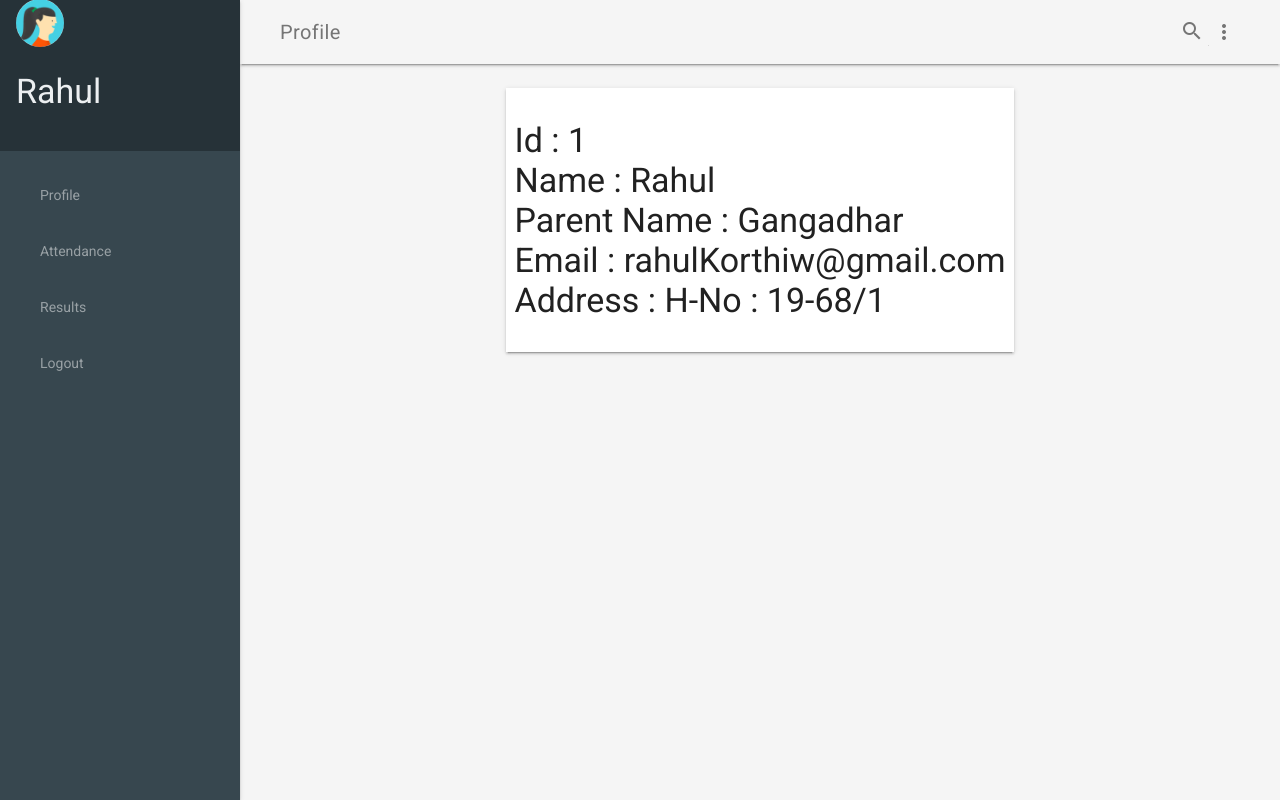
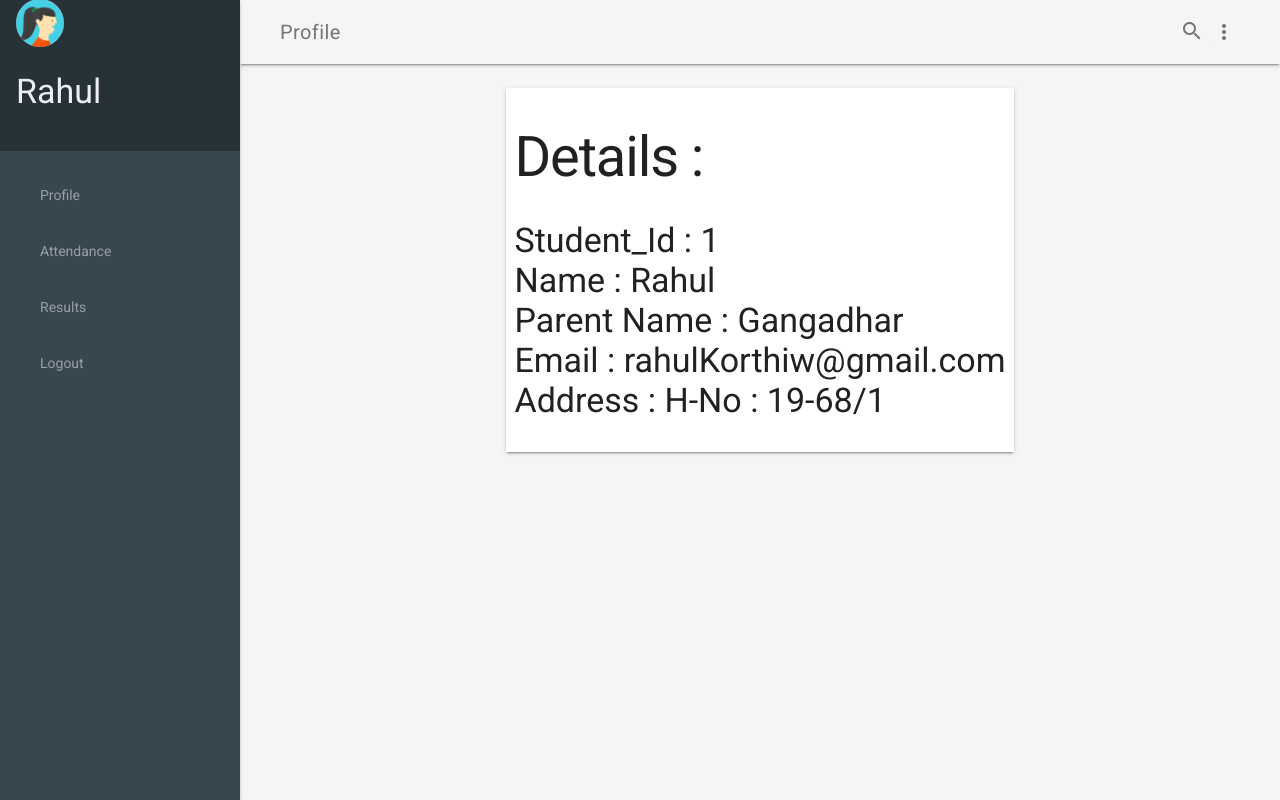
Before and after one commit to Korthiwada/School, a Django app: template Code/Student_Portal/templates/Student_Portal/profile.html in a window 1280 px wide. Run offline with Django 3.2, Linux system fonts and the light colour scheme; the template is opened without the code that fills it: values that come from a table or form of the project are taken from there, others are empty; data comes from the database, SQL or seed files in the repository; both versions use the stored data as it was after the commit.

Commit message:
Changing Fonts

```diff
--- a/Code/Student_Portal/templates/Student_Portal/profile.html
+++ b/Code/Student_Portal/templates/Student_Portal/profile.html
@@ -107,8 +107,12 @@
 	  <div class="mdl-grid demo-content" >
           <div class="demo-charts mdl-color--white mdl-shadow--2dp mdl-cell mdl-cell--12-col mdl-grid">
 		  <div>
+            <h1 font-size="1000%">
+                Details :
+                <br>
+            </h1>
             <h3>
-                Id :  {{ student.id }}
+                Student_Id : {{ student.id }}
                 <br>
                 Name : {{ student.name }}
 
@@ -118,7 +122,7 @@
            Email : {{ student.email }}
                 <br>
            Address : {{ student.address }}
-             </h3>
+            </h3>
 		  </div>
       </main>
           <script src="https://code.getmdl.io/1.3.0/material.min.js"></script></div>
```
Also changed, not shown: Code/db.sqlite3.
